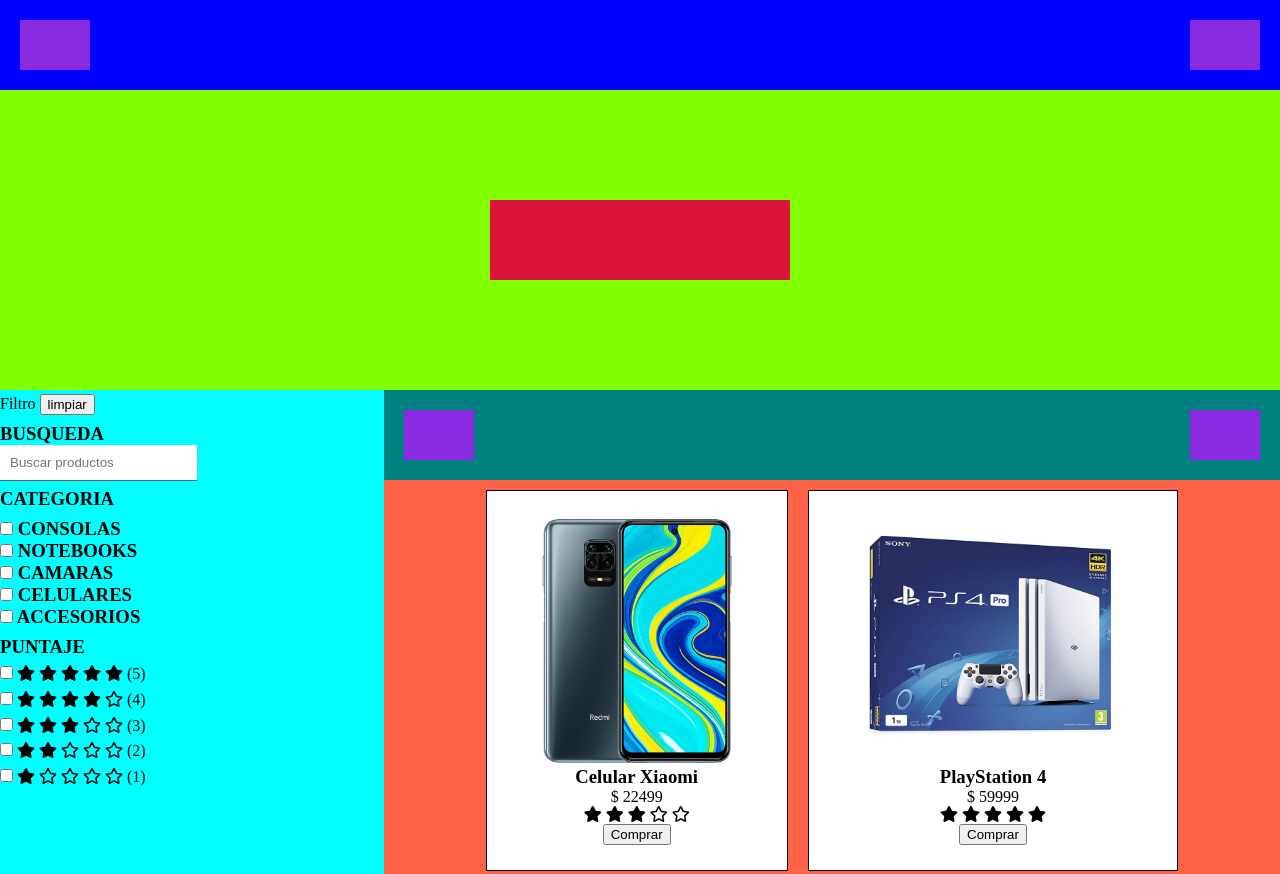
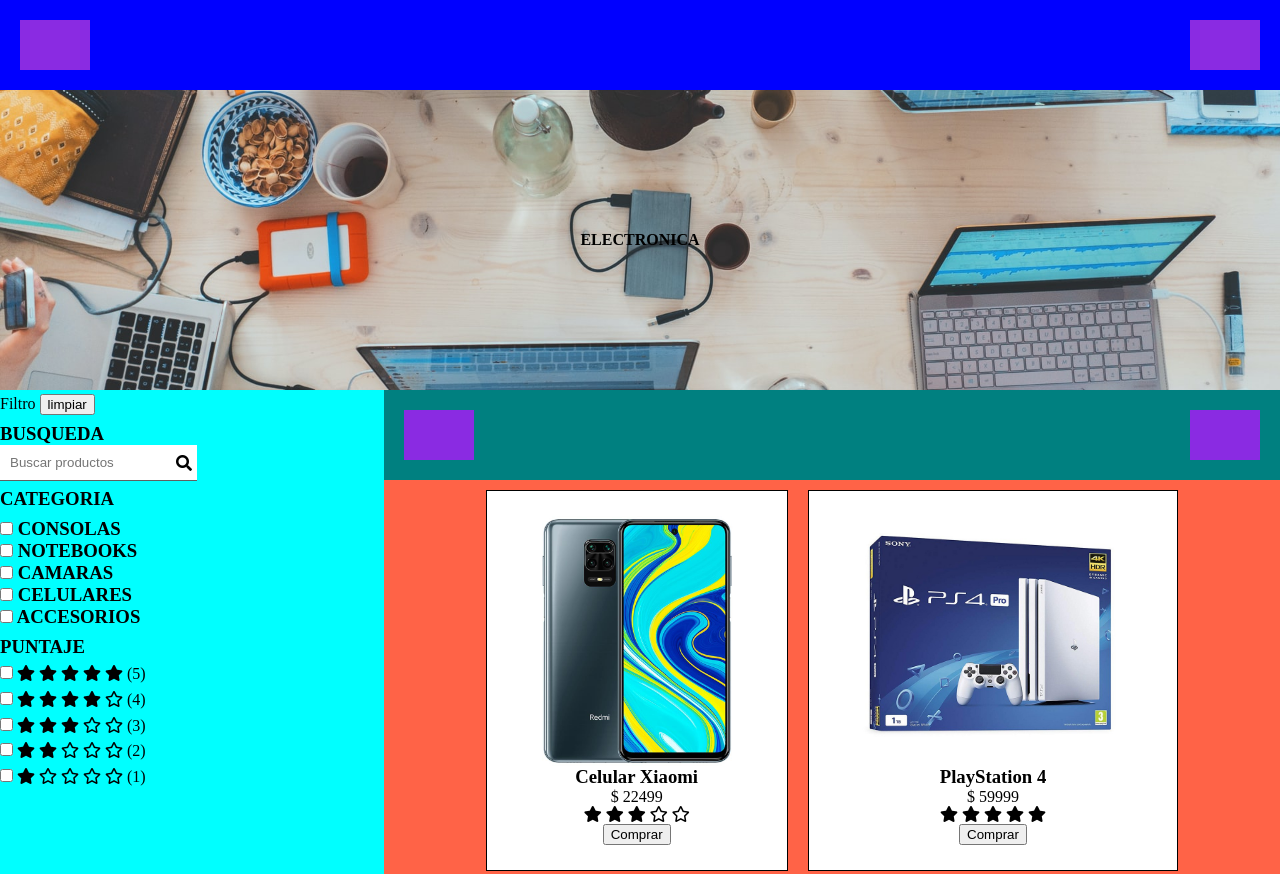
Before and after one commit to ceciliaads/Proyecto---Mi-tienda, a plain HTML site: page Maquetado/index.html in a window 1280 px wide. Shown: the top 874 px of the page. Drawn offline with Linux system fonts and the light colour scheme.

Commit message:
agregue icono de busqueda posicionandolo con input de busqueda de productos. Tambien agregue un banner con foto

```diff
--- a/Maquetado/index.html
+++ b/Maquetado/index.html
@@ -21,8 +21,10 @@
 
     <!-- HEADER -->
 
-    <header class="header">
-      <div class="div-header"></div>
+    <header class="banner-principal">
+      <div class="titulo-banner">
+          <p>ELECTRONICA</p>
+      </div>
     </header>
 
     <!-- SECCION PRINCIPAL -->
@@ -46,7 +48,7 @@
                 </div>
 
                 <label for="busqueda"> <h3>BUSQUEDA</h3>
-                    <div>
+                    <div class="contenedor-busqueda">
                         <input
                         class="form-busqueda"
                         type="search"
@@ -54,7 +56,9 @@
                         id="busqueda"
                         placeholder="Buscar productos"
                         />
+                        <i class="fas fa-search"></i>
                     </div>
+
                 </label>
 
                 <!-- CATEGORIAS -->
--- a/Maquetado/style.css
+++ b/Maquetado/style.css
@@ -18,18 +18,21 @@
 
 }
 
-.header {
-    background-color: chartreuse;
+.banner-principal {
     height: 300px;
     display: flex;
     justify-content: center;
     align-items: center;
+    background-image: url(../img/banner.jpg);
+    background-position: center;
+    background-size: cover;
 }
 
-.header>.div-header {
-    background-color: crimson;
-    height: 80px;
-    width: 300px;
+.banner-principal>.titulo-banner{
+    font-weight: bold;
+    display: flex;
+    justify-content: center;
+    align-items: center;
 }
 
 
@@ -51,7 +54,9 @@ form {
     justify-content: space-around;
 }
 
-
+.barra-busqueda {
+    position: absolute;
+}
 
 .form-busqueda {
     border: none;
@@ -66,6 +71,12 @@ form {
     border-bottom: 2px solid darkslategray;
 }
 
+
+.fa-search {
+    position: relative;
+    right: 25px;
+    top: 2px;
+}
 
 .contenedor {
     background-color: tomato;
```
Also changed, not shown: img/banner.jpg (added).
